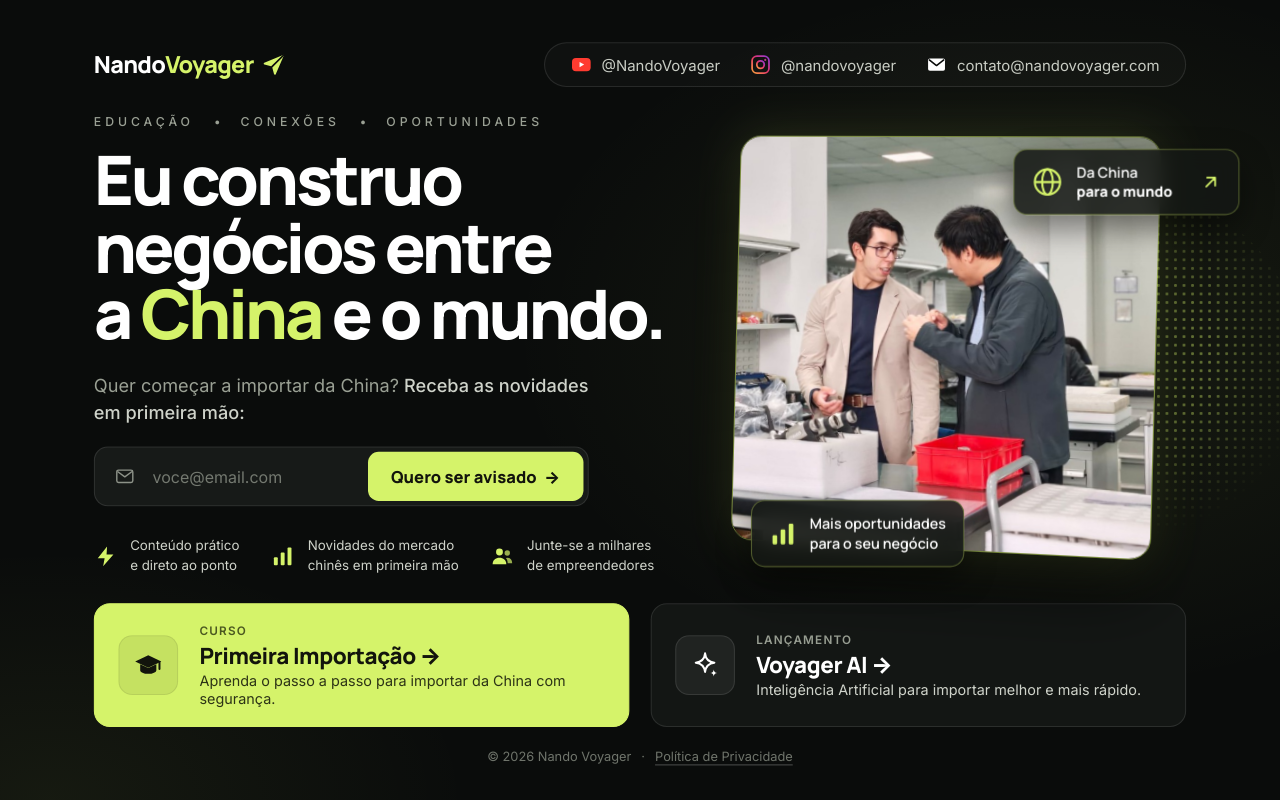
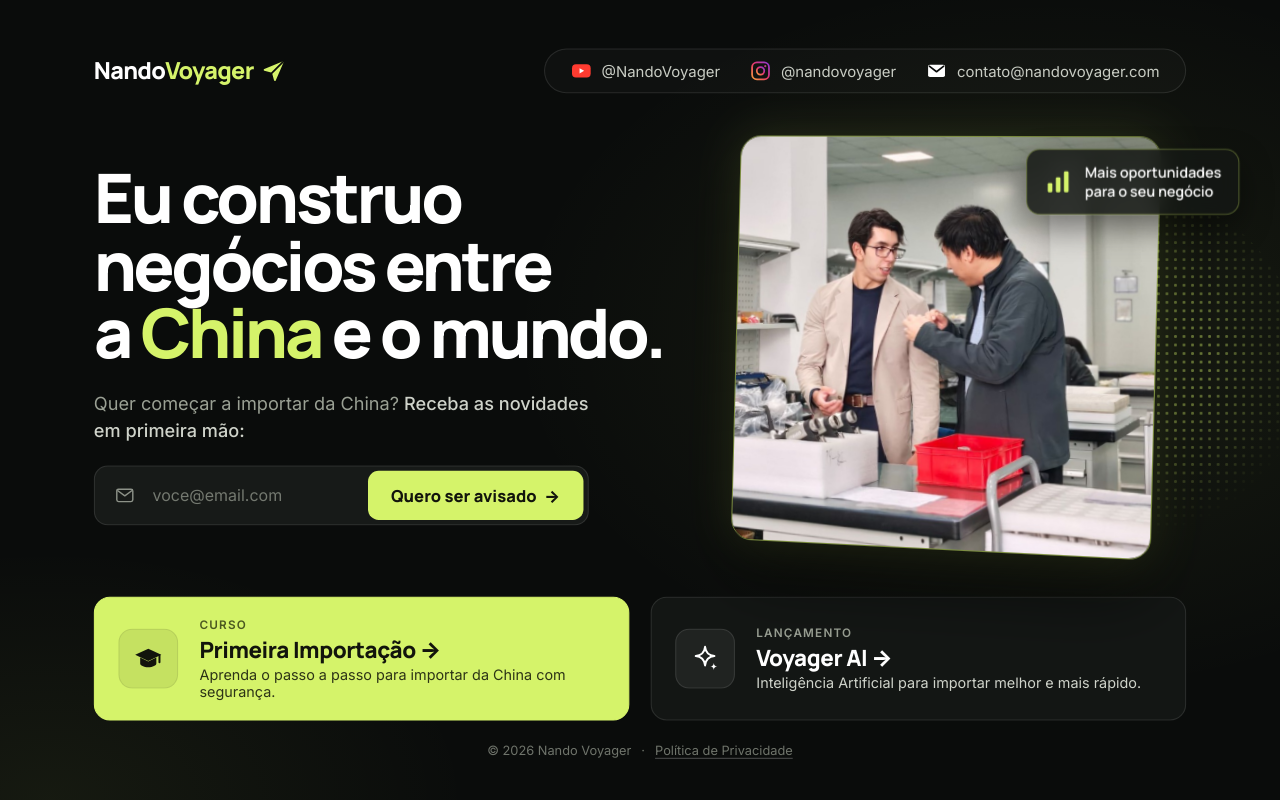
Before and after one commit to NandoVoyager/nandovoyager, a website: page index.html in a window 1280 px wide. Drawn offline with Linux system fonts and the light colour scheme.

Commit message:
Remove eyebrow, benefícios e selo "Da China para o mundo"
O selo "Mais oportunidades para o seu negócio" passa para o canto superior
direito da foto.

Co-Authored-By: Claude Opus 5.5 <noreply@anthropic.com>

```diff
--- a/index.html
+++ b/index.html
@@ -50,7 +50,6 @@
 
       <section class="hero">
         <div class="hero-copy">
-          <p class="eyebrow">Educação <i>•</i> Conexões <i>•</i> Oportunidades</p>
           <h1>Eu construo<br />negócios entre<br />a <span class="hl">China</span> e o mundo.</h1>
 
           <div class="signup-block">
@@ -63,21 +62,6 @@
             </form>
             <p class="form-message" id="form-message" role="status" aria-live="polite"></p>
           </div>
-
-          <ul class="features">
-            <li>
-              <svg viewBox="0 0 24 24" width="22" height="22" aria-hidden="true"><path d="M13.5 2 4 14h7l-1.5 8L20 10h-7z" fill="currentColor" /></svg>
-              <span>Conteúdo prático<br />e direto ao ponto</span>
-            </li>
-            <li>
-              <svg viewBox="0 0 24 24" width="22" height="22" aria-hidden="true"><rect x="3" y="13" width="4" height="8" rx="1" fill="currentColor" /><rect x="10" y="8" width="4" height="13" rx="1" fill="currentColor" /><rect x="17" y="3" width="4" height="18" rx="1" fill="currentColor" /></svg>
-              <span>Novidades do mercado<br />chinês em primeira mão</span>
-            </li>
-            <li>
-              <svg viewBox="0 0 24 24" width="22" height="22" aria-hidden="true"><circle cx="9" cy="7.5" r="3.5" fill="currentColor" /><path d="M2 20c0-4 3.1-6.5 7-6.5s7 2.5 7 6.5z" fill="currentColor" /><circle cx="17" cy="8.5" r="2.8" fill="currentColor" opacity=".7" /><path d="M17.5 13.5c2.8.3 4.5 2.4 4.5 5.5h-4.6c0-2.2-.7-4-1.9-5.3z" fill="currentColor" opacity=".7" /></svg>
-              <span>Junte-se a milhares<br />de empreendedores</span>
-            </li>
-          </ul>
         </div>
 
         <div class="visual">
@@ -85,12 +69,7 @@
           <figure class="photo-card">
             <img class="photo" src="/img/nando-hero.jpg" width="900" height="860" alt="Nando Voyager conversando com um parceiro em uma fábrica na China" fetchpriority="high" />
           </figure>
-          <div class="chip chip-top" aria-hidden="true">
-            <svg viewBox="0 0 24 24" width="30" height="30"><circle cx="12" cy="12" r="9.5" fill="none" stroke="currentColor" stroke-width="1.6" /><ellipse cx="12" cy="12" rx="4" ry="9.5" fill="none" stroke="currentColor" stroke-width="1.6" /><path d="M2.5 12h19" stroke="currentColor" stroke-width="1.6" /></svg>
-            <span>Da China<br /><b>para o mundo</b></span>
-            <svg class="chip-arrow" viewBox="0 0 24 24" width="20" height="20"><path d="M7 17 17 7M8 7h9v9" fill="none" stroke="currentColor" stroke-width="2" stroke-linecap="round" stroke-linejoin="round" /></svg>
-          </div>
-          <div class="chip chip-bottom" aria-hidden="true">
+          <div class="chip" aria-hidden="true">
             <svg viewBox="0 0 24 24" width="26" height="26"><rect x="3" y="13" width="4" height="8" rx="1" fill="currentColor" /><rect x="10" y="8" width="4" height="13" rx="1" fill="currentColor" /><rect x="17" y="3" width="4" height="18" rx="1" fill="currentColor" /></svg>
             <span>Mais oportunidades<br />para o seu negócio</span>
           </div>
--- a/styles.css
+++ b/styles.css
@@ -94,17 +94,6 @@ a { color: inherit; }
 
 .hero-copy { min-width: 0; }
 
-.eyebrow {
-  margin: 0 0 16px;
-  color: var(--muted);
-  font-size: 11.5px;
-  font-weight: 500;
-  letter-spacing: 0.32em;
-  text-transform: uppercase;
-}
-
-.eyebrow i { font-style: normal; margin: 0 12px; letter-spacing: 0; }
-
 h1 {
   margin: 0;
   font: 800 64px/0.98 var(--display);
@@ -175,25 +164,6 @@ h1 {
 .form-message[data-state="error"] { color: #ff9b82; }
 .form-message[data-state="success"] { margin-top: 20px; color: var(--accent); font: 800 20px var(--display); }
 
-.features {
-  display: flex;
-  gap: 30px;
-  margin: 28px 0 0;
-  padding: 0;
-  list-style: none;
-}
-
-.features li {
-  display: flex;
-  align-items: center;
-  gap: 12px;
-  color: var(--text);
-  font-size: 12.5px;
-  line-height: 1.45;
-}
-
-.features svg { flex: none; color: var(--accent); }
-
 /* Photo + floating chips + dotted globe */
 .visual {
   position: relative;
@@ -258,9 +228,7 @@ h1 {
 
 .chip svg { flex: none; color: var(--accent); }
 .chip b { font-weight: 800; }
-.chip-top { top: 26px; right: -50px; }
-.chip-top .chip-arrow { margin-left: 14px; }
-.chip-bottom { bottom: 2px; left: 22px; font-weight: 500; }
+.chip { top: 26px; right: -50px; }
 
 /* Course / Voyager AI cards */
 .offers {
@@ -349,10 +317,8 @@ footer a:hover { color: var(--text); }
   .hero { grid-template-columns: 1fr; gap: 18px; margin-top: 16px; }
   .visual { order: -1; height: auto; }
   .photo-card { position: relative; inset: auto; height: 27svh; transform: none; }
-  .globe, .chip, .features { display: none; }
+  .globe, .chip { display: none; }
 
-  .eyebrow { margin-bottom: 10px; font-size: 10px; letter-spacing: 0.22em; }
-  .eyebrow i { margin: 0 6px; }
   /* Longest line ("a China e o mundo.") is ~9× the font size; keep all three lines on screen. */
   h1 { font-size: calc((100vw - 36px) / 9.3); }
   .form-intro { margin-top: 14px; font-size: 15px; }
```
